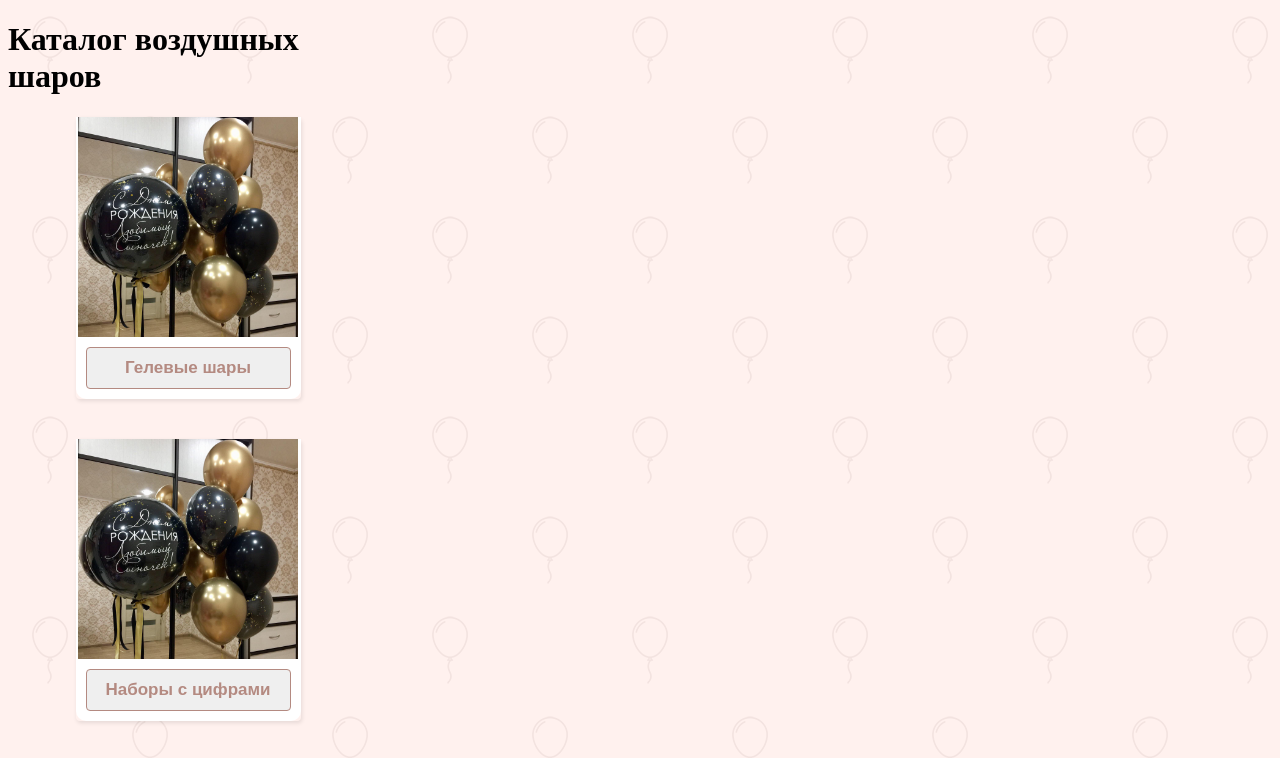
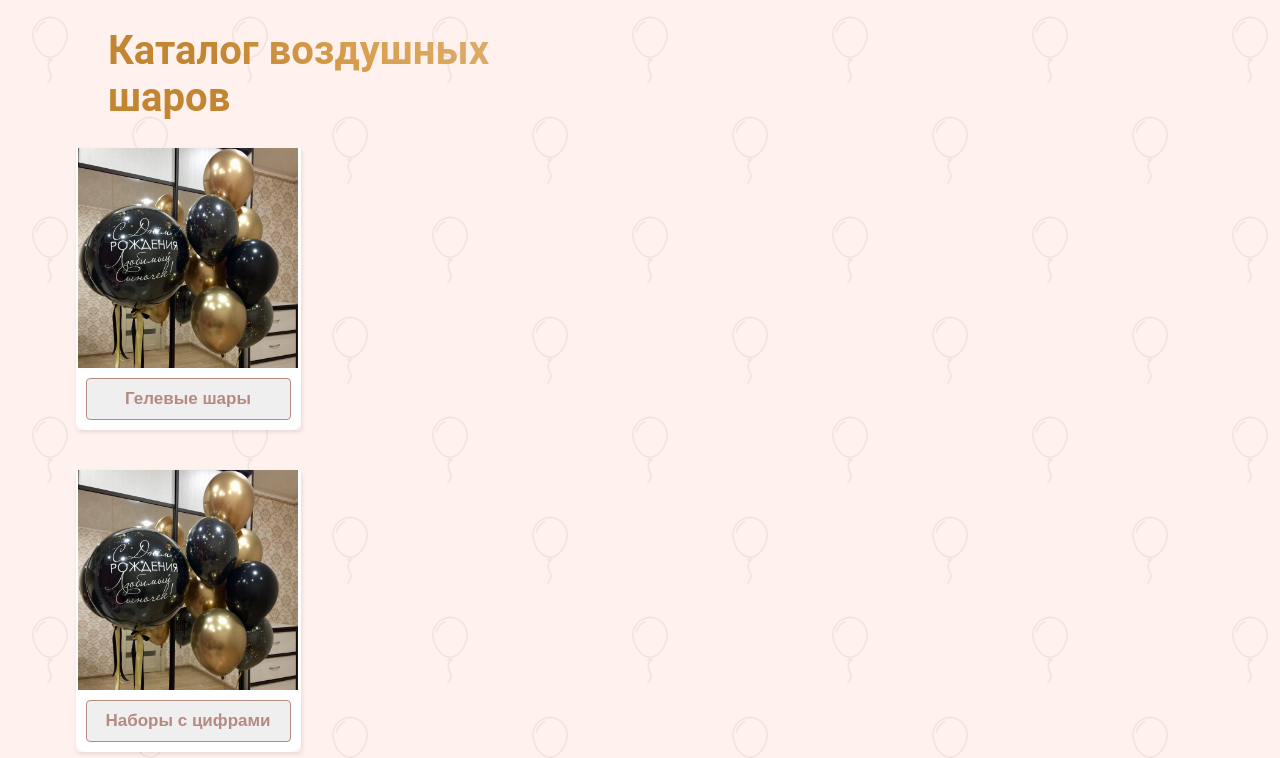
Before and after one commit to itzDaniMax/DaniRep, a plain HTML site: page index.html in a window 1280 px wide. Shown: the top 758 px of the page. Drawn offline with Linux system fonts and the light colour scheme.

Commit message:
Update style.css

```diff
--- a/css/style.css
+++ b/css/style.css
@@ -4,8 +4,18 @@ body {
     max-width: 360px;
     min-height: 800px;
     max-height: 800px;
+    font-family: "Montserrat", "Roboto", sans-serif;
 }
 
 .main {
     margin: 0 auto;
 }
+
+.category-text h1 {
+    width: 400px;
+    margin-left: 100px;
+    font-size: 40px;
+    background: linear-gradient(45deg, #c28532 33%,  #d8a051 66%, #dcb071);
+    -webkit-background-clip: text;
+    -webkit-text-fill-color: transparent;
+}
```
